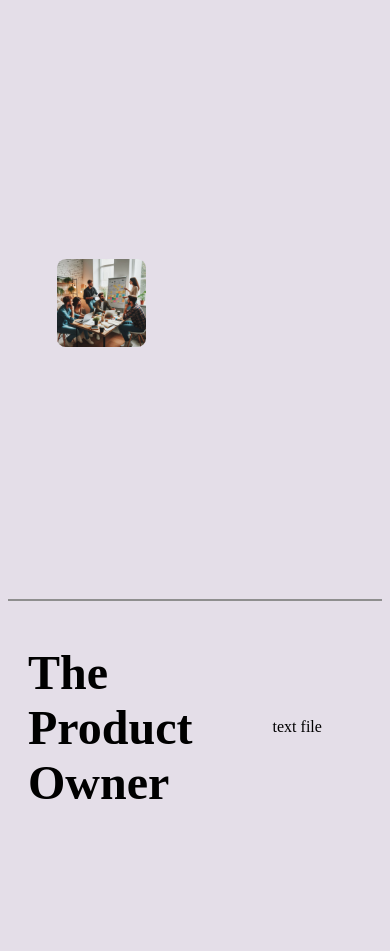
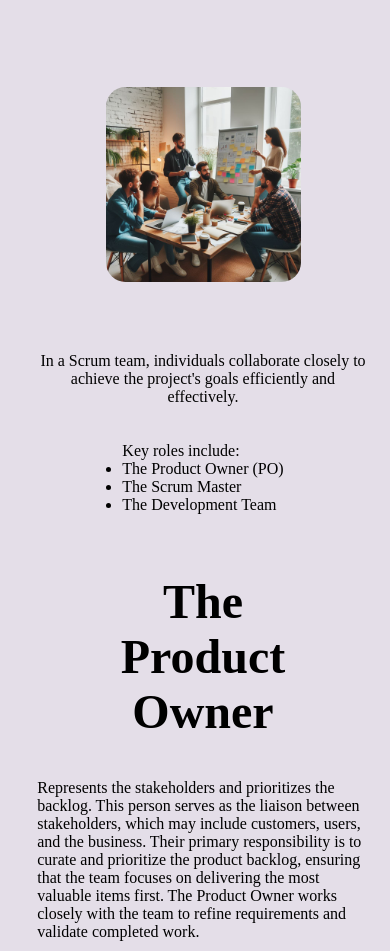
Before and after one commit to Wilma-Norman/Scrum-Project-assignment, a React (Vite) app: page /scrum-team in a window 390 px wide. Before the commit the page ends 862 px from the top, so only its background shows below. Built offline with nearby package versions, Linux system fonts and the light colour scheme.

Commit message:
media screen, import data styling

```diff
--- a/src/Components/ScrumTeam/ProductOwner/ProductOwner.module.css
+++ b/src/Components/ScrumTeam/ProductOwner/ProductOwner.module.css
@@ -25,8 +25,13 @@ body {
     margin: 20px;
 }
 
-.imageText {
+.whatText {
     margin: 20px;
+    width: 400px;
+}
+
+.keyRolesText {
+    padding: 0;
 }
 
 .textwraper {
@@ -35,6 +40,12 @@ body {
     justify-content: center;
     margin: 20px;
     align-items: center;
+    flex-direction: column;
+    left:0;
+}
+
+.productOwnerText {
+    width: 500px;
 }
 
 .productpart {
@@ -63,3 +74,61 @@ body {
     width: 50%;
     margin: 20px;
 }
+
+
+@media only screen and (max-width: 900px) {
+    html {
+        height: 100%;
+        width: 100vw;
+    }
+
+    body {
+        width: 100%;
+    }
+
+    .teamimage {
+        margin: 10px;
+    }
+
+    .whatText {
+        width: 170%;
+        text-align: center;
+    }
+
+    .imagepart {
+        display: flex;
+        flex-direction: column;
+        justify-content: center;
+        align-items: center;
+        width: 100%;
+        border-bottom: none;
+    }
+
+    .teamimage {
+        width: 100%;
+    }
+
+    .productpart {
+        display: flex;
+        flex-direction: column;
+        justify-content: center;
+        align-items: center;
+        width: 100%;
+        height: 40vh;
+    }
+
+    .headertext {
+        text-align: center;
+        margin: 10px;
+    }
+
+    .headerwraper {
+        margin: 0;
+    }
+
+    .productOwnerText {
+        margin: 10px;
+        width: 170%;
+    }
+
+}
--- a/src/Components/ScrumTeam/ProductOwner/index.jsx
+++ b/src/Components/ScrumTeam/ProductOwner/index.jsx
@@ -1,8 +1,8 @@
 import styles from './ProductOwner.module.css'
 import teamwork from '../../../../Public/Images/teamwork.jpg'
-import ScrumTeam from '../../../../data/data.js'
+import {ScrumTeam} from '../../../data/data.js'
 
-const ProductOwner = ({whatText, keyRolesText}) => {
+const ProductOwner = () => {
     return (
         <>
 
@@ -13,7 +13,12 @@ const ProductOwner = ({whatText, keyRolesText}) => {
                 </div>
 
                 <div className={styles.textwraper}>
-                    <p className={styles.imageText}>{whatText}</p>
+                    <p className={styles.whatText}>{ScrumTeam.whatText}</p>
+                    <ul className={styles.keyRolesText}>{ScrumTeam.keyRolesText}
+                        <li>{ScrumTeam.bulletOne}</li>
+                        <li>{ScrumTeam.bulletTwo}</li>
+                        <li>{ScrumTeam.bulletThree}</li>
+                    </ul>
                 </div>
 
             </div>
@@ -25,7 +30,7 @@ const ProductOwner = ({whatText, keyRolesText}) => {
                 </div>
 
                 <div className={styles.textwraper}>
-                    <p className={styles.ptext}>text file</p>
+                    <p className={styles.productOwnerText}>{ScrumTeam.productOwnerText}</p>
                 </div>
 
             </div>
```
